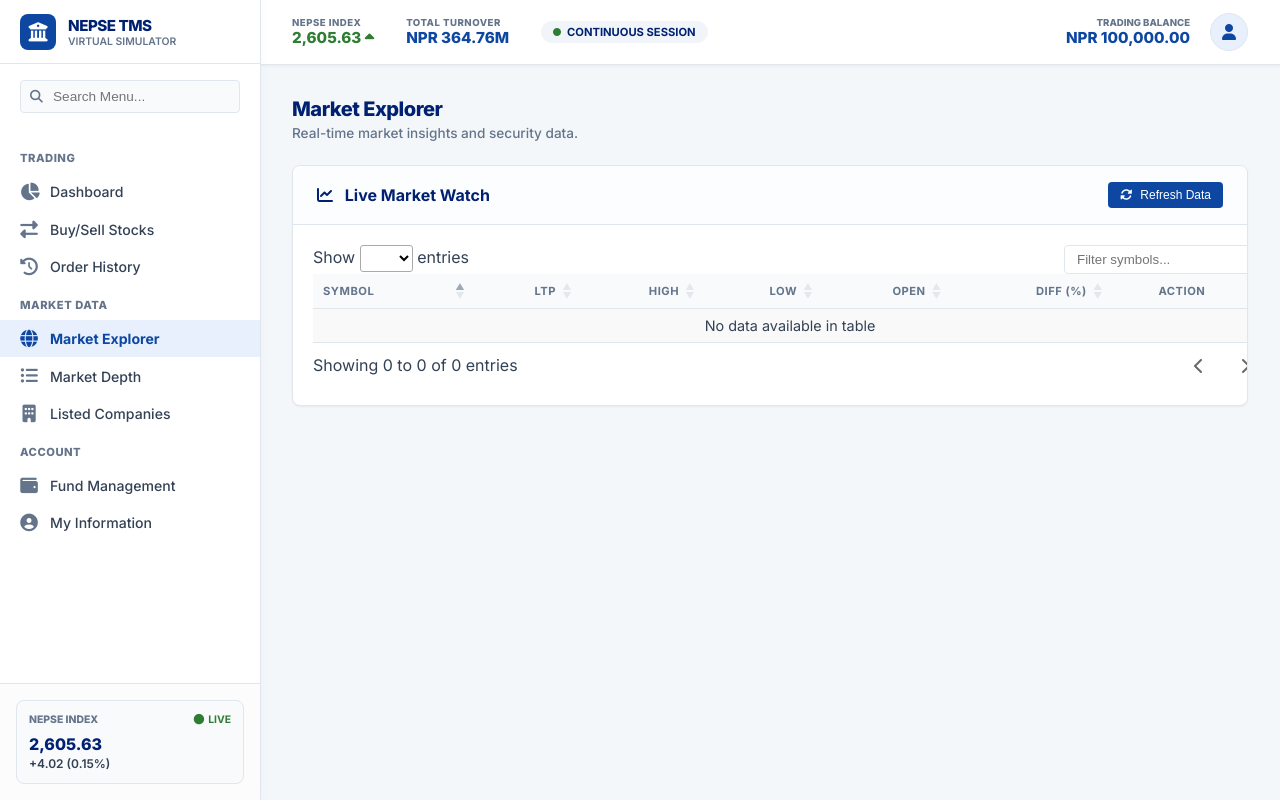
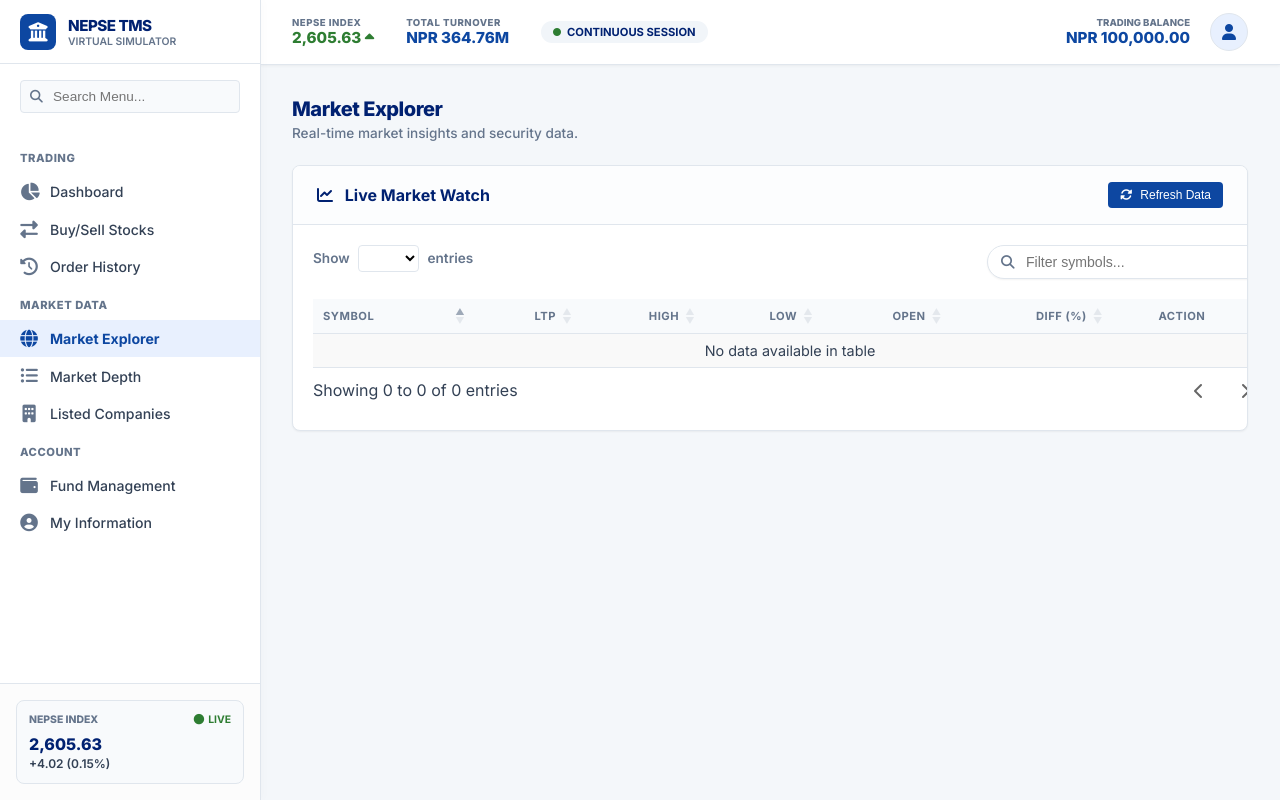
Before and after one commit to hunterxsirago1/nepse-virtual, a Flask app: page /marketmgmt/ in a window 1280 px wide. Run offline with Flask 3, Linux system fonts and the light colour scheme; some libraries are stand-ins or nearby versions.

Commit message:
Finalize NEPSE Virtual Trading: Tiered Commissions, Persistent Portfolio, Real-time UI enhancements

```diff
--- a/nepse/static/css/styles.css
+++ b/nepse/static/css/styles.css
@@ -62,7 +62,8 @@ body {
 .main-content {
     margin-left: 260px;
     width: calc(100% - 260px);
-    min-height: 100vh;
+    height: 100vh;
+    overflow-y: auto;
     display: flex;
     flex-direction: column;
     background-color: var(--bg-app);
--- a/nepse/templates/marketmgmt/index.html
+++ b/nepse/templates/marketmgmt/index.html
@@ -10,13 +10,77 @@
         border: 1px solid var(--tms-blue-dark) !important;
         border-radius: var(--radius-sm);
     }
-    .dataTables_wrapper .dataTables_filter input {
+
+    /* Fix for floated controls */
+    .dataTables_wrapper::after {
+        content: "";
+        display: table;
+        clear: both;
+    }
+
+    .dataTables_wrapper .dataTables_filter {
+        float: right !important;
+        margin-bottom: 20px !important;
+        position: relative;
+    }
+
+    .dataTables_wrapper .dataTables_length {
+        float: left !important;
+        margin-bottom: 15px !important;
+        font-size: 0.85rem;
+        color: var(--tms-text-light);
+        font-weight: 600;
+    }
+
+    .dataTables_wrapper .dataTables_length select {
         border: 1px solid var(--tms-border) !important;
         border-radius: var(--radius-sm) !important;
-        padding: 6px 12px !important;
-        margin-left: 10px !important;
+        padding: 4px 8px !important;
+        margin: 0 5px !important;
         outline: none;
     }
+
+    .dataTables_wrapper .dataTables_filter label {
+        position: relative;
+        display: flex;
+        align-items: center;
+        color: transparent; /* Hide "Search:" text */
+    }
+
+    .dataTables_wrapper .dataTables_filter input {
+        width: 280px !important;
+        border: 1px solid var(--tms-border) !important;
+        border-radius: 20px !important;
+        padding: 8px 15px 8px 38px !important; /* Spacing for icon */
+        margin-left: 0 !important;
+        outline: none;
+        background-color: white !important;
+        box-shadow: var(--shadow-sm);
+        transition: all 0.2s;
+        font-size: 0.88rem;
+        color: var(--tms-text);
+    }
+
+    .dataTables_wrapper .dataTables_filter input:focus {
+        border-color: var(--tms-blue) !important;
+        box-shadow: 0 0 0 3px rgba(13, 71, 161, 0.1);
+    }
+
+    /* Properly positioned search icon */
+    .dataTables_wrapper .dataTables_filter label::before {
+        content: "\f002";
+        font-family: "Font Awesome 5 Free";
+        font-weight: 900;
+        position: absolute;
+        left: 14px;
+        top: 50%;
+        transform: translateY(-50%);
+        color: var(--tms-text-light);
+        font-size: 0.85rem;
+        z-index: 10;
+        pointer-events: none;
+    }
+
     table.dataTable.no-footer {
         border-bottom: 1px solid var(--tms-border) !important;
     }
```
